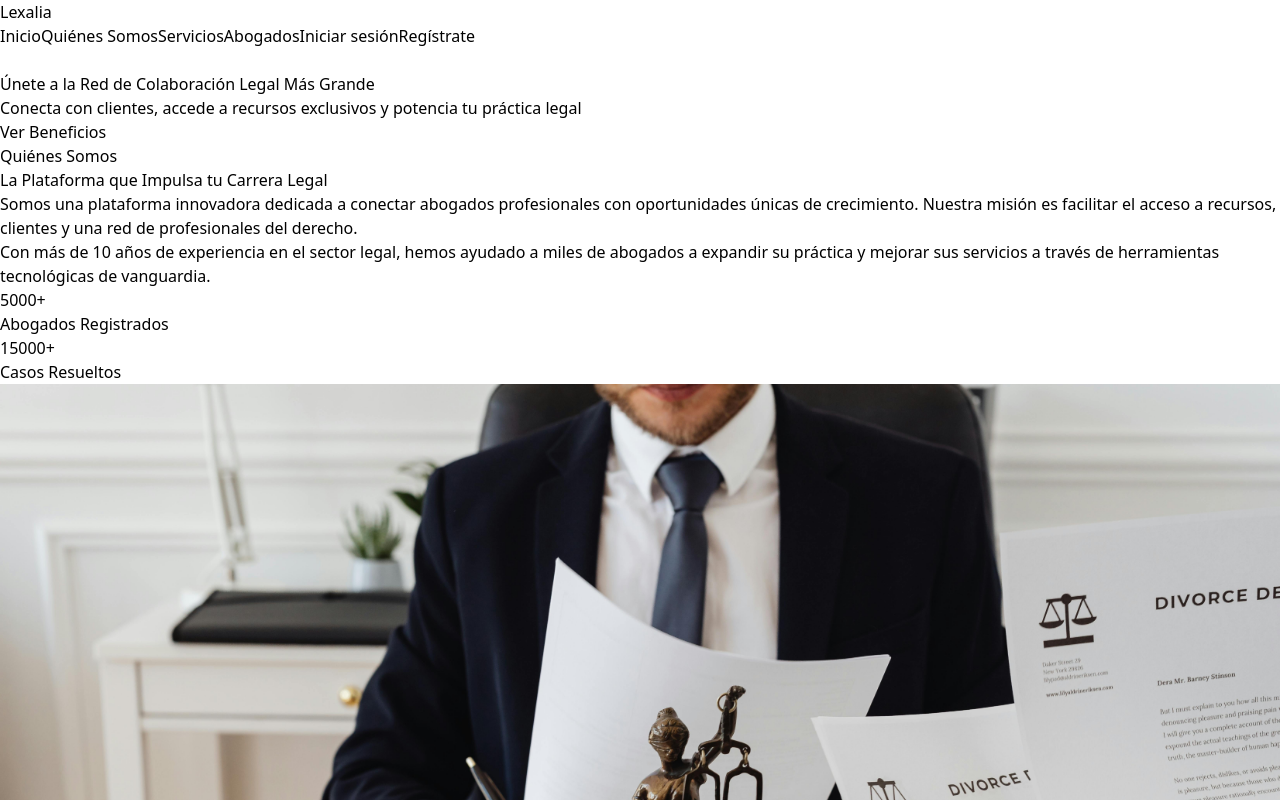
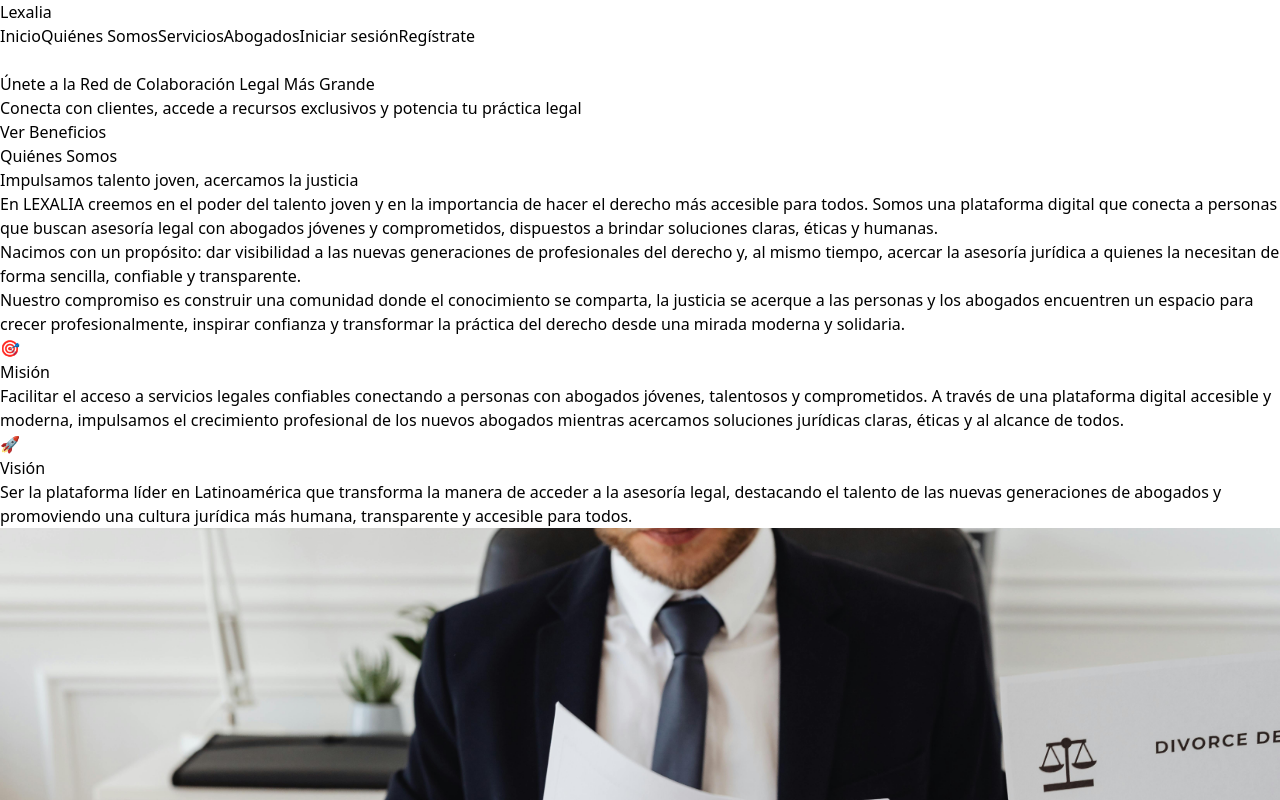
Before and after one commit to AndyCode01/plataforma-lexalia, a React (Vite) app: page / in a window 1280 px wide. Shown: the top 800 px of the page. Built offline with nearby package versions, Linux system fonts and the light colour scheme; no server answers.

Commit message:
QuienesSomos: texto + misión/visión en cards; Servicios: card más rica y CTA

```diff
--- a/src/components/QuienesSomos.jsx
+++ b/src/components/QuienesSomos.jsx
@@ -31,26 +31,50 @@ const QuienesSomos = () => {
           {/* Text Content */}
           <div>
             <h3 className="text-2xl font-bold text-slate-900 mb-4">
-              La Plataforma que Impulsa tu Carrera Legal
+              Impulsamos talento joven, acercamos la justicia
             </h3>
-            <p className="text-gray-700 mb-6 leading-relaxed">
-              Somos una plataforma innovadora dedicada a conectar abogados profesionales
-              con oportunidades únicas de crecimiento. Nuestra misión es facilitar el acceso
-              a recursos, clientes y una red de profesionales del derecho.
-            </p>
-            <p className="text-gray-700 mb-6 leading-relaxed">
-              Con más de 10 años de experiencia en el sector legal, hemos ayudado a miles
-              de abogados a expandir su práctica y mejorar sus servicios a través de
-              herramientas tecnológicas de vanguardia.
-            </p>
-            <div className="grid grid-cols-2 gap-4 mt-8">
-              <div className="text-center p-4 bg-blue-50 rounded-lg">
-                <h4 className="text-3xl font-bold text-blue-600">5000+</h4>
-                <p className="text-gray-600">Abogados Registrados</p>
+            <div className="space-y-4 text-gray-700 leading-relaxed">
+              <p>
+                En <span className="font-semibold">LEXALIA</span> creemos en el poder del talento joven y en la importancia de hacer el
+                derecho más accesible para todos. Somos una plataforma digital que conecta a personas
+                que buscan asesoría legal con abogados jóvenes y comprometidos, dispuestos a brindar soluciones
+                claras, éticas y humanas.
+              </p>
+              <p>
+                Nacimos con un propósito: dar visibilidad a las nuevas generaciones de profesionales del derecho y,
+                al mismo tiempo, acercar la asesoría jurídica a quienes la necesitan de forma sencilla, confiable y
+                transparente.
+              </p>
+              <p>
+                Nuestro compromiso es construir una comunidad donde el conocimiento se comparta, la justicia se acerque a las personas
+                y los abogados encuentren un espacio para crecer profesionalmente, inspirar confianza y transformar la práctica del
+                derecho desde una mirada moderna y solidaria.
+              </p>
+            </div>
+
+            {/* Misión y Visión */}
+            <div className="grid sm:grid-cols-2 gap-4 mt-8">
+              <div className="p-5 rounded-xl border border-blue-100 bg-gradient-to-br from-white to-blue-50/50 shadow-sm">
+                <div className="flex items-center gap-2 mb-2">
+                  <span className="inline-flex h-8 w-8 items-center justify-center rounded-lg bg-blue-100 text-blue-700">🎯</span>
+                  <h4 className="text-lg font-semibold text-slate-900">Misión</h4>
+                </div>
+                <p className="text-gray-600 text-sm leading-relaxed">
+                  Facilitar el acceso a servicios legales confiables conectando a personas con abogados jóvenes, talentosos y
+                  comprometidos. A través de una plataforma digital accesible y moderna, impulsamos el crecimiento profesional
+                  de los nuevos abogados mientras acercamos soluciones jurídicas claras, éticas y al alcance de todos.
+                </p>
               </div>
-              <div className="text-center p-4 bg-blue-50 rounded-lg">
-                <h4 className="text-3xl font-bold text-blue-600">15000+</h4>
-                <p className="text-gray-600">Casos Resueltos</p>
+              <div className="p-5 rounded-xl border border-indigo-100 bg-gradient-to-br from-white to-indigo-50/50 shadow-sm">
+                <div className="flex items-center gap-2 mb-2">
+                  <span className="inline-flex h-8 w-8 items-center justify-center rounded-lg bg-indigo-100 text-indigo-700">🚀</span>
+                  <h4 className="text-lg font-semibold text-slate-900">Visión</h4>
+                </div>
+                <p className="text-gray-600 text-sm leading-relaxed">
+                  Ser la plataforma líder en Latinoamérica que transforma la manera de acceder a la asesoría legal, destacando el
+                  talento de las nuevas generaciones de abogados y promoviendo una cultura jurídica más humana, transparente y
+                  accesible para todos.
+                </p>
               </div>
             </div>
           </div>
--- a/src/components/Servicios.jsx
+++ b/src/components/Servicios.jsx
@@ -13,7 +13,10 @@ const Servicios = () => {
   ];
 
   return (
-    <section id="servicios" className="py-20 bg-gray-50">
+    <section id="servicios" className="py-20 bg-gradient-to-br from-gray-50 via-white to-blue-50/40 relative overflow-hidden">
+      {/* decor */}
+      <div className="pointer-events-none absolute -top-24 -right-24 h-72 w-72 rounded-full bg-blue-200/30 blur-3xl" />
+      <div className="pointer-events-none absolute -bottom-24 -left-24 h-72 w-72 rounded-full bg-indigo-200/30 blur-3xl" />
       <div className="max-w-7xl mx-auto px-4 sm:px-6 lg:px-8">
         <div className="text-center mb-16">
           <h2 className="text-4xl font-bold text-slate-900 mb-4">
@@ -25,32 +28,43 @@ const Servicios = () => {
           </p>
         </div>
 
-  <div className="grid grid-cols-1 gap-8 max-w-xl mx-auto">
+        <div className="grid grid-cols-1 gap-8 max-w-2xl mx-auto">
           {servicios.map((servicio, index) => (
             <div
               key={index}
-              className="bg-white p-8 rounded-xl shadow-lg hover:shadow-2xl transition-all duration-300 border-l-4 border-blue-600 flex flex-col items-center text-center"
+              className="relative bg-white p-10 rounded-2xl shadow-xl ring-1 ring-blue-100/70 hover:shadow-2xl transition-all duration-300 flex flex-col items-center text-center"
             >
-              <div className="mb-6 p-4 bg-blue-50 rounded-full">
-                {servicio.icon}
+              <div className="absolute -top-8">
+                <div className="mx-auto mb-2 p-4 bg-gradient-to-br from-blue-500 to-indigo-600 text-white rounded-2xl shadow-lg">
+                  {servicio.icon}
+                </div>
               </div>
-              <h3 className="text-xl font-bold text-slate-900 mb-3">
-                {servicio.titulo}
-              </h3>
-              <p className="text-gray-600 leading-relaxed">
-                {servicio.descripcion}
-              </p>
+              <div className="pt-6">
+                <span className="inline-block mb-2 px-3 py-1 text-xs font-semibold uppercase tracking-wide text-blue-700 bg-blue-50 rounded-full">
+                  Servicio destacado
+                </span>
+                <h3 className="text-2xl font-extrabold text-slate-900 mb-3">
+                  {servicio.titulo}
+                </h3>
+                <p className="text-gray-600 leading-relaxed max-w-xl mx-auto">
+                  {servicio.descripcion}
+                </p>
+                <div className="mt-6 flex flex-wrap justify-center gap-2 text-sm">
+                  <span className="px-3 py-1 bg-blue-50 text-blue-700 rounded-full">Orientación clara</span>
+                  <span className="px-3 py-1 bg-indigo-50 text-indigo-700 rounded-full">Respuesta oportuna</span>
+                  <span className="px-3 py-1 bg-emerald-50 text-emerald-700 rounded-full">Acompañamiento humano</span>
+                </div>
+                <div className="mt-8">
+                  <a
+                    href="/consultas"
+                    className="inline-block bg-blue-600 hover:bg-blue-700 text-white font-semibold py-3 px-8 rounded-lg text-lg transition transform hover:scale-[1.02]"
+                  >
+                    Publicar mi consulta
+                  </a>
+                </div>
+              </div>
             </div>
           ))}
-        </div>
-
-        <div className="mt-16 text-center">
-          <a
-            href="#registro"
-            className="inline-block bg-blue-600 hover:bg-blue-700 text-white font-bold py-3 px-8 rounded-lg text-lg transition transform hover:scale-105"
-          >
-            Comienza a Disfrutar de Estos Beneficios
-          </a>
         </div>
       </div>
     </section>
```
